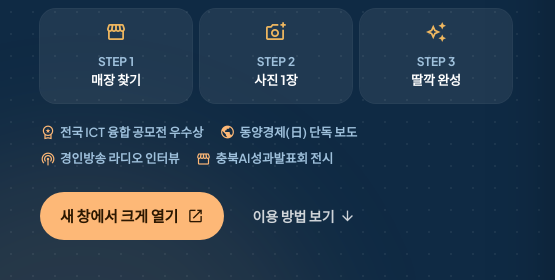
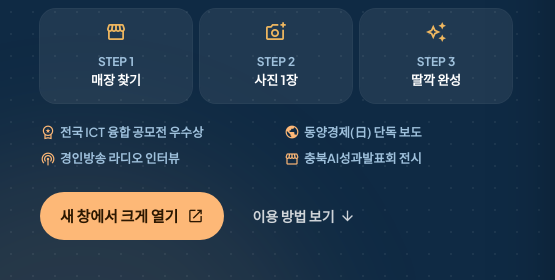
Before and after one commit to kimseung-jae/hanul-homepage, a plain HTML site: page ddalkkak.html in a window 1280 px wide. Shown: the part 1040-1320 px from the top of the page, 0-555 px from the left. Drawn offline with nearby package versions, Linux system fonts and the light colour scheme.

Commit message:
Align hero badges into a 2-column grid so 동양경제/충북AI성과발표회 line up vertically

```diff
--- a/ddalkkak.html
+++ b/ddalkkak.html
@@ -79,7 +79,7 @@
 <li class="rounded-2xl bg-white/[0.07] ring-1 ring-white/10 px-2 py-3"><span class="material-symbols-outlined text-[#f0b860] text-[22px]">add_a_photo</span><div class="text-[12px] text-[#9fc1dc] font-bold mt-1">STEP 2</div><div class="text-[13px] font-bold">사진 1장</div></li>
 <li class="rounded-2xl bg-white/[0.07] ring-1 ring-white/10 px-2 py-3"><span class="material-symbols-outlined text-[#f0b860] text-[22px]">auto_awesome</span><div class="text-[12px] text-[#9fc1dc] font-bold mt-1">STEP 3</div><div class="text-[13px] font-bold">딸깍 완성</div></li>
 </ol>
-<div class="hidden md:flex flex-wrap gap-x-4 gap-y-2 text-[12.5px] text-[#9fc1dc] font-semibold">
+<div class="hidden md:grid grid-cols-2 gap-x-4 gap-y-2 text-[12.5px] text-[#9fc1dc] font-semibold">
 <span class="inline-flex items-center gap-1"><span class="material-symbols-outlined text-[16px] text-[#fdb877]">workspace_premium</span>전국 ICT 융합 공모전 우수상</span>
 <span class="inline-flex items-center gap-1"><span class="material-symbols-outlined text-[16px] text-[#fdb877]">public</span>동양경제(日) 단독 보도</span>
 <span class="inline-flex items-center gap-1"><span class="material-symbols-outlined text-[16px] text-[#fdb877]">podcasts</span>경인방송 라디오 인터뷰</span>
```
Also changed, not shown: index.html (+1 -1 lines).
